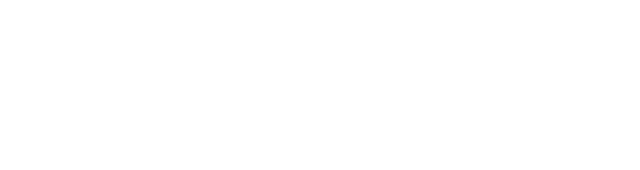
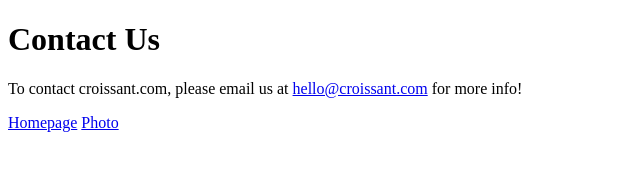
Before and after one commit to molinarijess/responsive-project-croissant, a plain HTML site: page contact-page.html in a window 1280 px wide. Shown: the whole page, without its empty margins (0-640 px from the left). Drawn offline with Linux system fonts and the light colour scheme.

Commit message:
added image and contact skeleton

```diff
--- a/contact-page.html
+++ b/contact-page.html
@@ -7,5 +7,16 @@
     <link rel="stylesheet" href="/css/style.css" />
     <title>Croissant Contact</title>
   </head>
-  <body></body>
+  <body>
+    <h1>Contact Us</h1>
+    <p>
+      To contact croissant.com, please email us at
+      <a href="mailto:hello@croissant.com">hello@croissant.com</a> for more
+      info!
+    </p>
+    <div class="link-to-next-page">
+      <a href="/">Homepage</a>
+      <a href="/photo-page.html">Photo</a>
+    </div>
+  </body>
 </html>
```
Also changed, not shown: photo-page.html (+8 -1 lines), 1 other file.
